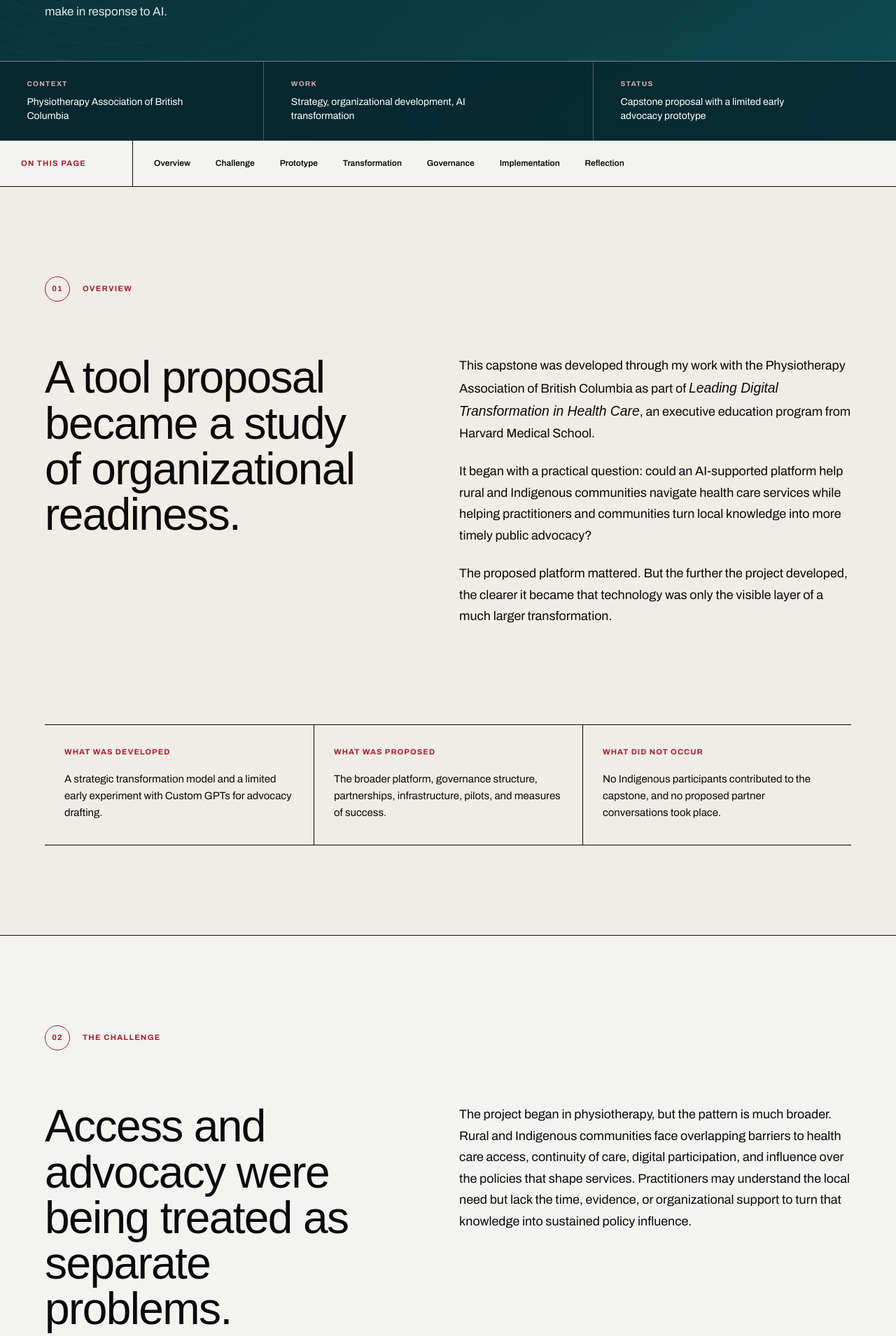
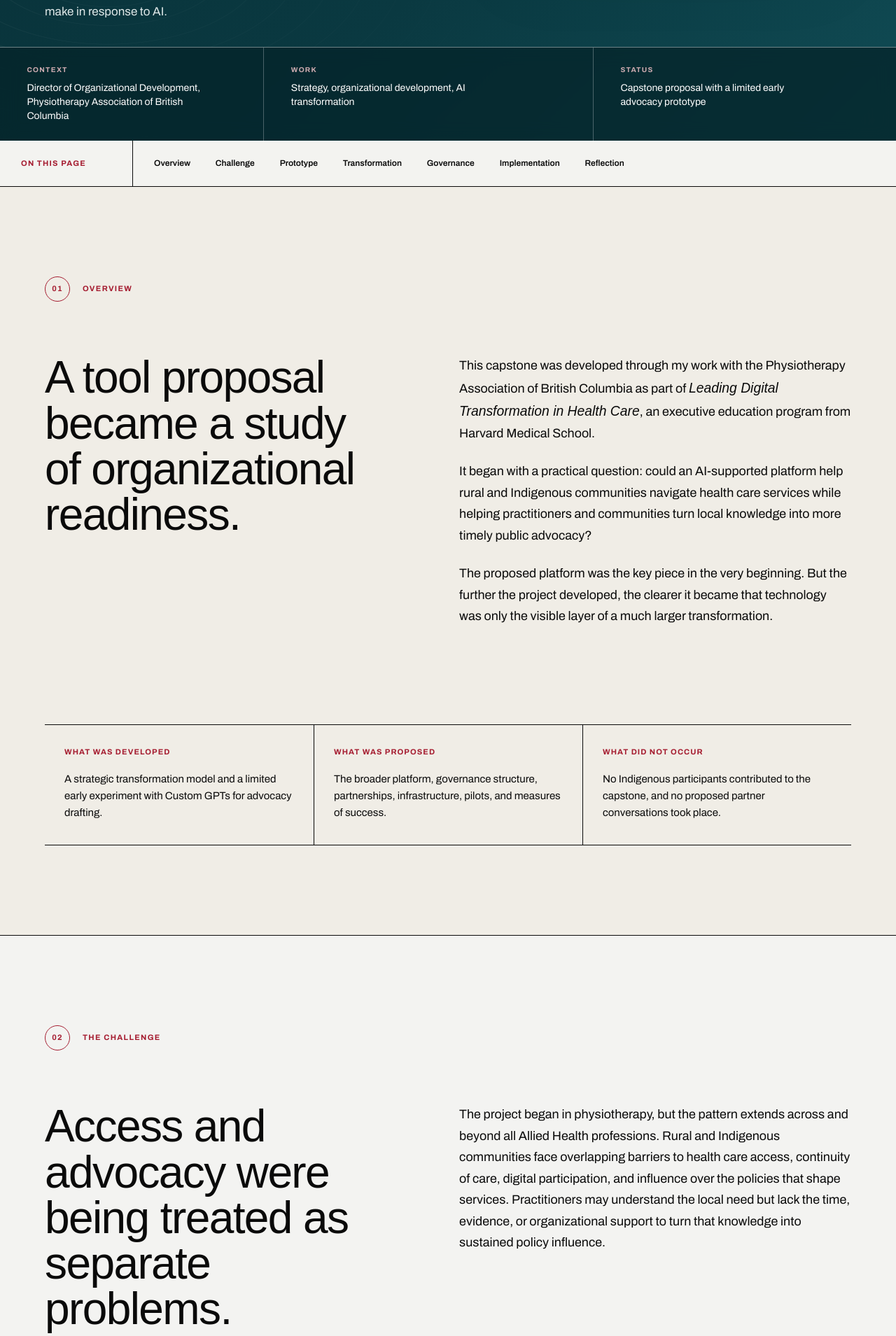
Before and after one commit to Cranbury3P0/sympathetic-dot-technology-2, a Next.js app: page /harvard-capstone in a window 1280 px wide. Shown: the part 891-2800 px from the top of the page at 70% size. Built offline with nearby package versions, Linux system fonts and the light colour scheme; a web font is replaced by a local one.

Commit message:
Revise Harvard Capstone copy

```diff
--- a/app/harvard-capstone/page.tsx
+++ b/app/harvard-capstone/page.tsx
@@ -200,7 +200,7 @@ export default function HarvardCapstonePage() {
         <dl className={styles.heroMeta}>
           <div>
             <dt>Context</dt>
-            <dd>Physiotherapy Association of British Columbia</dd>
+            <dd>Director of Organizational Development, Physiotherapy Association of British Columbia</dd>
           </div>
           <div>
             <dt>Work</dt>
@@ -234,7 +234,7 @@ export default function HarvardCapstonePage() {
               It began with a practical question: could an AI-supported platform help rural and Indigenous communities navigate health care services while helping practitioners and communities turn local knowledge into more timely public advocacy?
             </p>
             <p>
-              The proposed platform mattered. But the further the project developed, the clearer it became that technology was only the visible layer of a much larger transformation.
+              The proposed platform was the key piece in the very beginning. But the further the project developed, the clearer it became that technology was only the visible layer of a much larger transformation.
             </p>
           </div>
         </div>
@@ -259,7 +259,7 @@ export default function HarvardCapstonePage() {
         <div className={styles.challengeLead}>
           <h2>Access and advocacy were being treated as separate problems.</h2>
           <p>
-            The project began in physiotherapy, but the pattern is much broader. Rural and Indigenous communities face overlapping barriers to health care access, continuity of care, digital participation, and influence over the policies that shape services. Practitioners may understand the local need but lack the time, evidence, or organizational support to turn that knowledge into sustained policy influence.
+            The project began in physiotherapy, but the pattern extends across and beyond all Allied Health professions. Rural and Indigenous communities face overlapping barriers to health care access, continuity of care, digital participation, and influence over the policies that shape services. Practitioners may understand the local need but lack the time, evidence, or organizational support to turn that knowledge into sustained policy influence.
           </p>
         </div>
         <blockquote>
```
